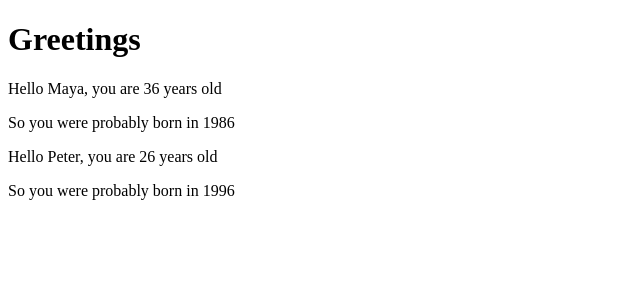
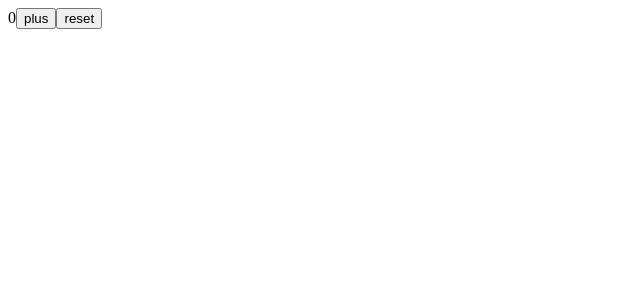
Before and after one commit to jonathanmani/FullStackOpen, a React (Create React App) app in the folder part01_intro_to_react/: page / in a window 1280 px wide. Shown: the top 300 px of the page, without its empty margins (0-640 px from the left). Built offline with nearby package versions, Linux system fonts and the light colour scheme.

Commit message:
created a counter

```diff
--- a/part01_intro_to_react/src/App.js
+++ b/part01_intro_to_react/src/App.js
@@ -1,29 +1,28 @@
-const Hello = (props) => {
-  const bornYear = () => {
-    const yearNow = new Date().getFullYear()
-    return yearNow - props.age
+import { useState } from "react";
+
+const App = (props) => {
+  const [counter, setCounter] = useState(0)
+
+  const handleClick = () => {
+    console.log('clicked')
+    setCounter(counter + 1)
+  }
+
+  const resetCounter = () =>{
+    setCounter(0)
   }
 
   return (
-    <div>
-      <p>
-        Hello {props.name}, you are {props.age} years old
-      </p>
-      <p>So you were probably born in {bornYear()}</p>    </div>
-  )
-}
-
-const App = () => {
-  const name = 'Peter'
-  const age = 26
-
-  return (
-    <div>
-      <h1>Greetings</h1>
-      <Hello name='Maya' age={26 + 10} />
-      <Hello name={name} age={age} />
+    <div>{counter}
+    <button onClick={handleClick}>
+      plus
+    </button>
+    <button onClick={resetCounter}>
+      reset
+    </button>
     </div>
   )
 }
 
+
 export default App;
```
Also changed, not shown: part01_intro_to_react/src/index.js (line endings or trailing spaces).
